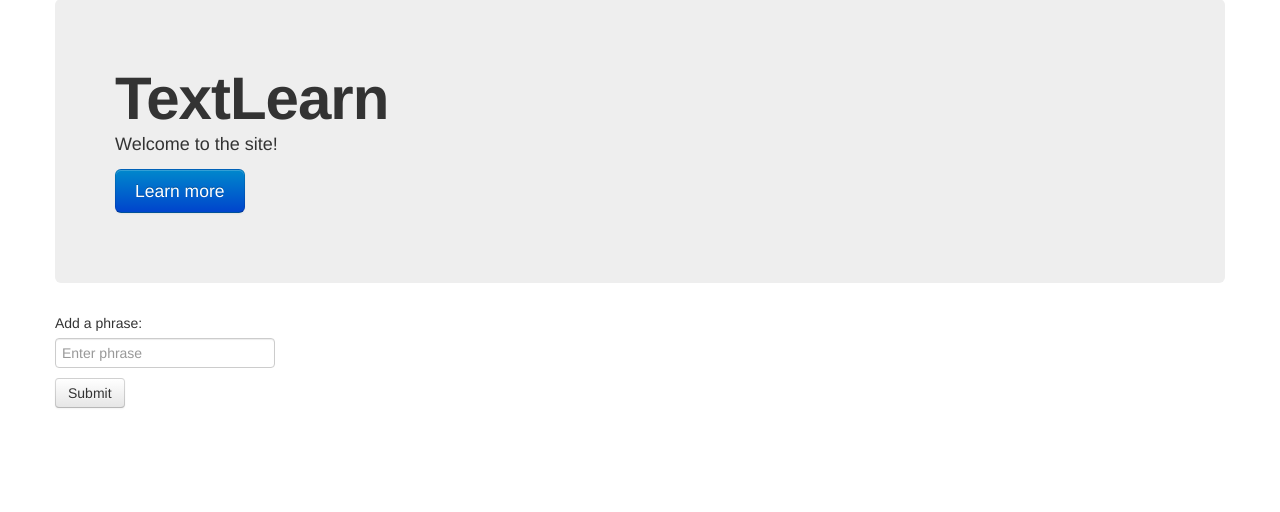
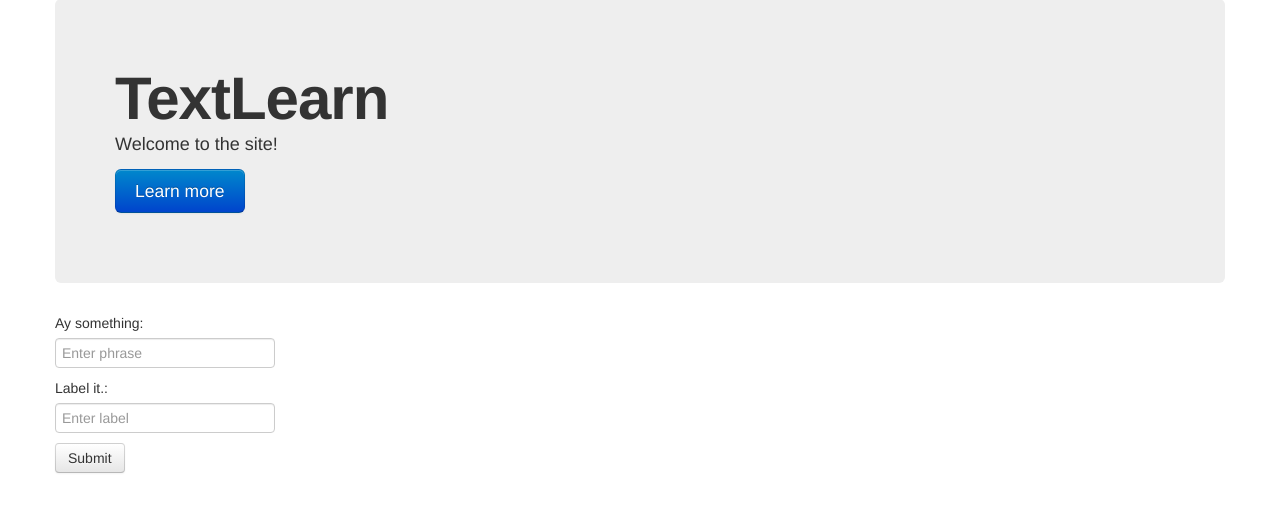
Before and after one commit to rfaulkner/easyML, a Flask app: page / in a window 1280 px wide. Shown: the part 61-573 px from the top of the page. Run offline with Flask 2, Linux system fonts and the light colour scheme; some libraries are stand-ins or nearby versions.

Commit message:
add - label input control.

```diff
--- a/versus/src/web/templates/index.html
+++ b/versus/src/web/templates/index.html
@@ -10,8 +10,12 @@
 
 <form role="form">
     <div class="form-group">
-        <label for="phraseInput">Add a phrase:</label>
+        <label for="phraseInput">Ay something:</label>
         <input type="text" class="form-control" id="phraseInput" placeholder="Enter phrase">
+    </div>
+    <div class="form-group">
+        <label for="labelInput">Label it.:</label>
+        <input type="text" class="form-control" id="labelInput" placeholder="Enter label">
     </div>
     <button type="submit" class="btn btn-default">Submit</button>
 </form>
--- a/versus/src/web/templates/index_anon.html
+++ b/versus/src/web/templates/index_anon.html
@@ -10,8 +10,12 @@
 
 <form role="form">
     <div class="form-group">
-        <label for="phraseInput">Add a phrase:</label>
+        <label for="phraseInput">Ay something:</label>
         <input type="text" class="form-control" id="phraseInput" placeholder="Enter phrase">
+    </div>
+    <div class="form-group">
+        <label for="labelInput">Label it.:</label>
+        <input type="text" class="form-control" id="labelInput" placeholder="Enter label">
     </div>
     <button type="submit" class="btn btn-default">Submit</button>
 </form>
```
